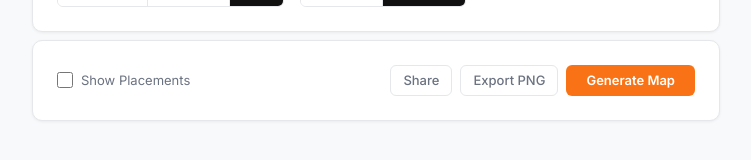
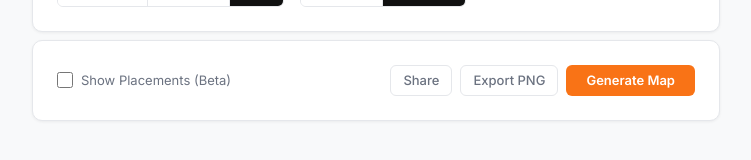
Before and after one commit to Qsanti/catan-forge, a React (Vite) app: page / in a window 1280 px wide. Shown: the part 898-1058 px from the top of the page, without its empty margins (264-1015 px from the left). Built offline with nearby package versions, Linux system fonts and the light colour scheme.

Commit message:
feat: add the main App component, providing the Catan map generator UI, controls, theme toggling, and URL sharing features.

```diff
--- a/src/App.tsx
+++ b/src/App.tsx
@@ -100,8 +100,8 @@ function App() {
       <footer className={styles.footer}>
         <span>Catan Forge</span>
         <span className={styles.footerDot}>·</span>
-        <a href="https://github.com/SantiagoPBusworker/catan-forge" target="_blank" rel="noopener noreferrer" className={styles.footerLink}>
-          <svg className={styles.ghIcon} viewBox="0 0 16 16" fill="currentColor"><path d="M8 0C3.58 0 0 3.58 0 8c0 3.54 2.29 6.53 5.47 7.59.4.07.55-.17.55-.38 0-.19-.01-.82-.01-1.49-2.01.37-2.53-.49-2.69-.94-.09-.23-.48-.94-.82-1.13-.28-.15-.68-.52-.01-.53.63-.01 1.08.58 1.23.82.72 1.21 1.87.87 2.33.66.07-.52.28-.87.51-1.07-1.78-.2-3.64-.89-3.64-3.95 0-.87.31-1.59.82-2.15-.08-.2-.36-1.02.08-2.12 0 0 .67-.21 2.2.82.64-.18 1.32-.27 2-.27s1.36.09 2 .27c1.53-1.04 2.2-.82 2.2-.82.44 1.1.16 1.92.08 2.12.51.56.82 1.27.82 2.15 0 3.07-1.87 3.75-3.65 3.95.29.25.54.73.54 1.48 0 1.07-.01 1.93-.01 2.2 0 .21.15.46.55.38A8.01 8.01 0 0016 8c0-4.42-3.58-8-8-8z"/></svg>
+        <a href="https://github.com/Qsanti/catan-forge" target="_blank" rel="noopener noreferrer" className={styles.footerLink}>
+          <svg className={styles.ghIcon} viewBox="0 0 16 16" fill="currentColor"><path d="M8 0C3.58 0 0 3.58 0 8c0 3.54 2.29 6.53 5.47 7.59.4.07.55-.17.55-.38 0-.19-.01-.82-.01-1.49-2.01.37-2.53-.49-2.69-.94-.09-.23-.48-.94-.82-1.13-.28-.15-.68-.52-.01-.53.63-.01 1.08.58 1.23.82.72 1.21 1.87.87 2.33.66.07-.52.28-.87.51-1.07-1.78-.2-3.64-.89-3.64-3.95 0-.87.31-1.59.82-2.15-.08-.2-.36-1.02.08-2.12 0 0 .67-.21 2.2.82.64-.18 1.32-.27 2-.27s1.36.09 2 .27c1.53-1.04 2.2-.82 2.2-.82.44 1.1.16 1.92.08 2.12.51.56.82 1.27.82 2.15 0 3.07-1.87 3.75-3.65 3.95.29.25.54.73.54 1.48 0 1.07-.01 1.93-.01 2.2 0 .21.15.46.55.38A8.01 8.01 0 0016 8c0-4.42-3.58-8-8-8z" /></svg>
           Contribute
         </a>
       </footer>
--- a/src/i18n/en.ts
+++ b/src/i18n/en.ts
@@ -6,7 +6,7 @@ const en = {
   balanceNumbers: 'Numbers',
   balanceBoth: 'Both',
   playersLabel: 'Players',
-  showPlacements: 'Show Placements',
+  showPlacements: 'Show Placements (Beta)',
   shareCopied: 'Copied!',
   exportPng: 'Export PNG',
   darkMode: 'Dark Mode',
--- a/src/i18n/es.ts
+++ b/src/i18n/es.ts
@@ -6,7 +6,7 @@ const es = {
   balanceNumbers: 'Números',
   balanceBoth: 'Ambos',
   playersLabel: 'Jugadores',
-  showPlacements: 'Mostrar Colocaciones',
+  showPlacements: 'Mostrar Colocaciones (Beta)',
   shareCopied: '¡Copiado!',
   exportPng: 'Exportar PNG',
   darkMode: 'Modo Oscuro',
```
